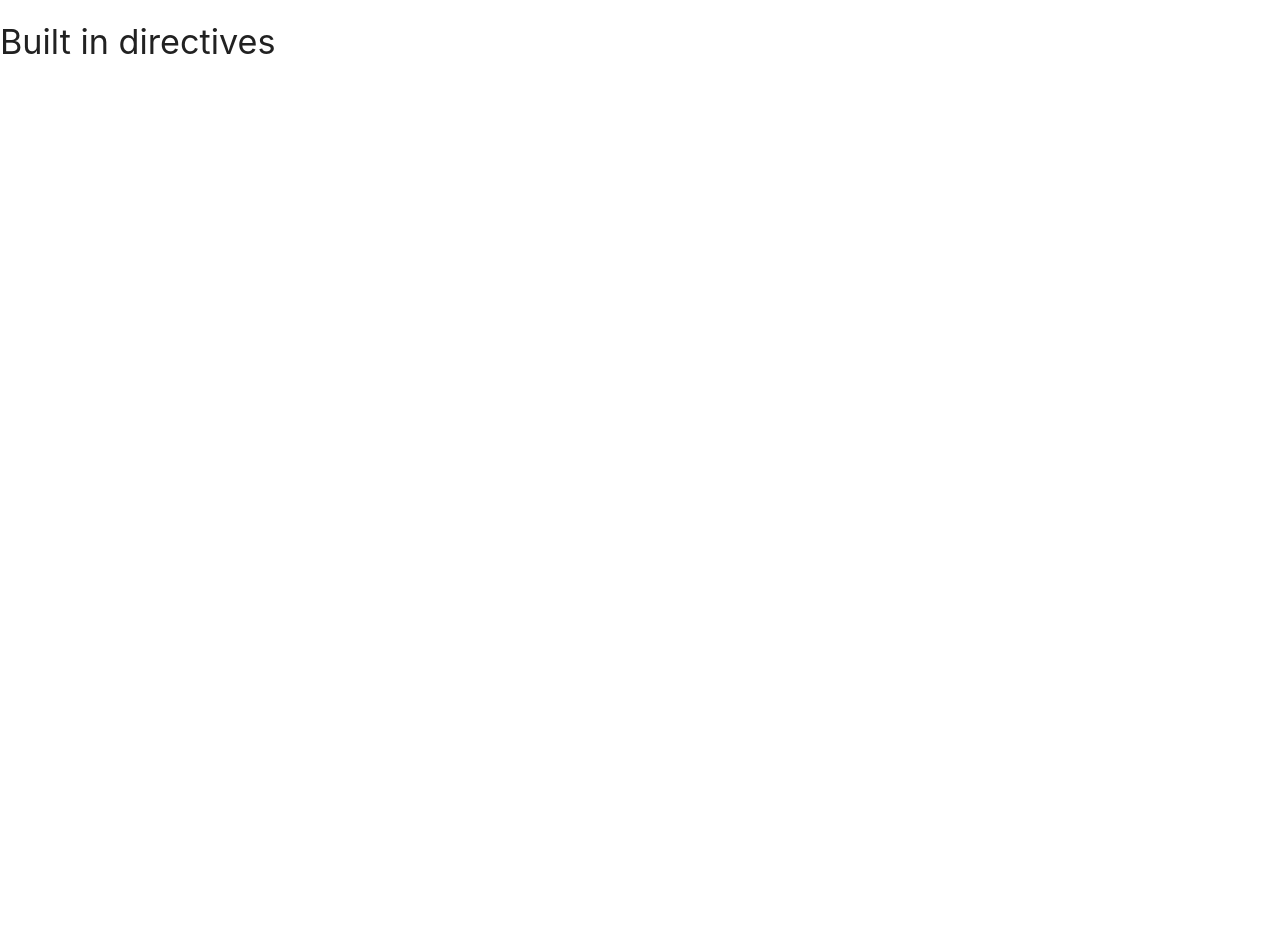
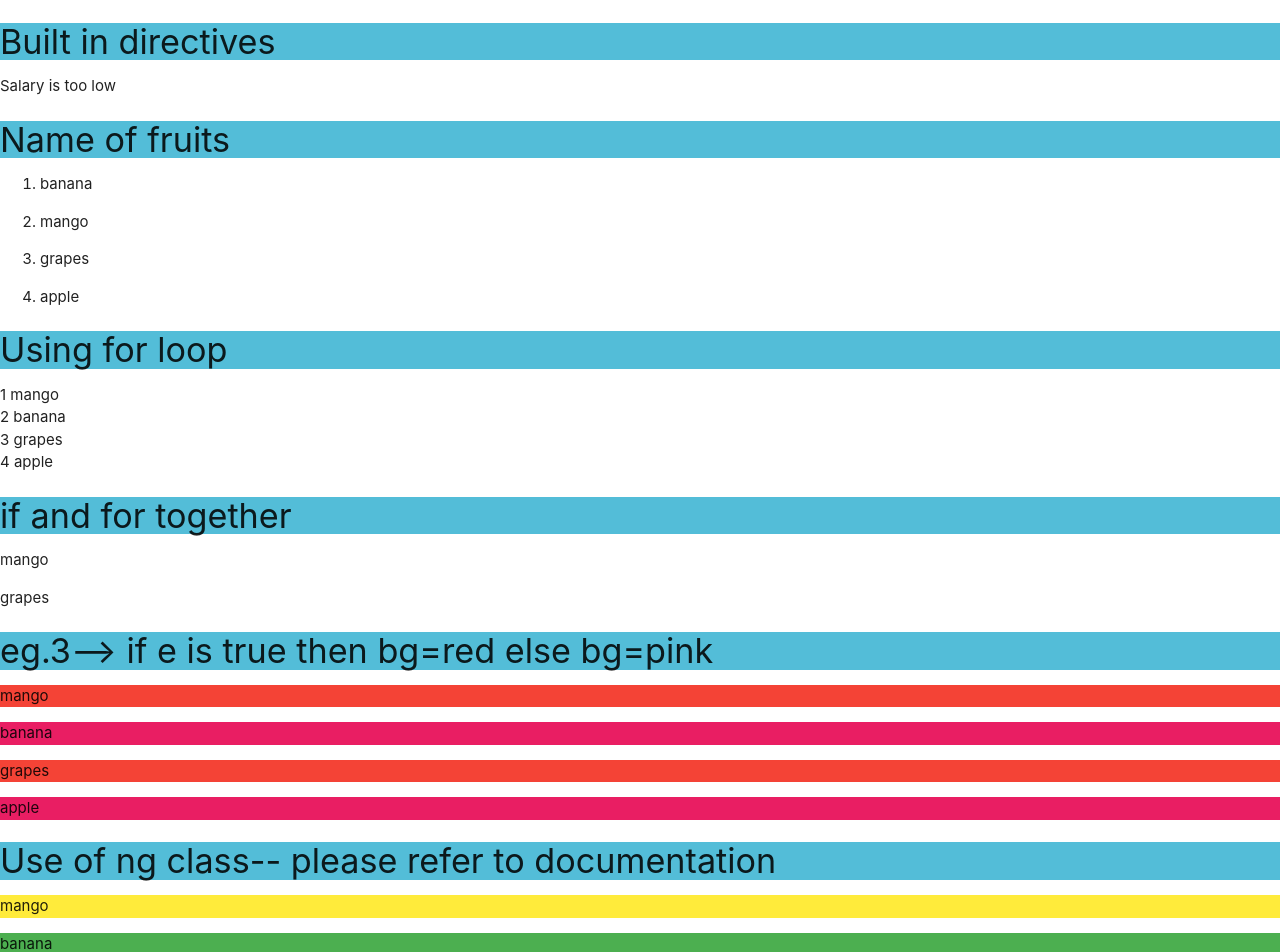
Before and after one commit to Vanijoshi107/Angular-Concepts, an Angular app: page / in a window 1280 px wide. Shown: the top 952 px of the page. Before the commit the page ends 800 px from the top, so only its background shows below. Built offline with nearby package versions, Linux system fonts and the light colour scheme.

Commit message:
directives -*ngIf, *ngFor, ngClass

```diff
--- a/src/app/directives/directives.component.css
+++ b/src/app/directives/directives.component.css
@@ -0,0 +1,3 @@
+h4{
+    background: rgb(83, 189, 216);
+}
--- a/src/app/directives/directives.component.html
+++ b/src/app/directives/directives.component.html
@@ -1,2 +1,55 @@
 <h4>Built in directives</h4>
 <!-- 1.28.34 -->
+
+<!-- ng if is a structural directive which we use frequently -->
+
+<p *ngIf= "salary>50; else lowsal"> Bete mauj kar di.. </p> <!-- if block -->
+<!-- else block  -->
+<ng-template #lowsal>
+    <p>Salary is too low</p>
+</ng-template>
+<!-- We use ng-template as else block + we have to give it an id where we can write else condition.. and in ngIf block we have to write its(else) id -->
+
+
+<!-- repetative code -->
+<h4>Name of fruits</h4>
+<ol>
+    <li><p>{{fruits[1]}} </p></li>
+    <li><p>{{fruits[0]}} </p></li>
+    <li><p>{{fruits[2]}} </p></li>
+    <li><p>{{fruits[3]}} </p></li>
+</ol>
+
+<!-- using for loop  eg1-->
+<h4>Using for loop</h4>
+<ul>
+    <li *ngFor="let f of fruits; index as i"> {{i+1}} {{f}} </li><!-- variable f iterating in fruits -->
+</ul>
+
+<!-- using if and for together -->
+<h4>if and for together</h4>
+<ul>
+    <li *ngFor="let f of fruits; even as e">
+        <p *ngIf="e">
+            {{f}} <!-- only fruits with even indexes will be shown -->
+        </p>
+    </li>
+</ul>
+<h4>eg.3--> if e is true then bg=red else bg=pink</h4>
+<ul>
+    <li *ngFor="let f of fruits; even as e" [class]="e? 'red': 'pink'">
+        <p>
+            {{f}}
+        </p>
+    </li>
+</ul>
+
+<!-- ngclass -->
+<h4>Use of ng class-- please refer to documentation</h4>
+<ul>
+    <li *ngFor="let f of fruits; even as e" [ngClass]="{'yellow':e , 'green':!e}">
+        <p>
+            {{f}}
+        </p>
+    </li>
+</ul>
--- a/src/app/directives/directives.component.ts
+++ b/src/app/directives/directives.component.ts
@@ -5,11 +5,9 @@ import { Component, OnInit } from '@angular/core';
   templateUrl: './directives.component.html',
   styleUrls: ['./directives.component.css']
 })
-export class DirectivesComponent implements OnInit {
+export class DirectivesComponent{
+  salary:number= 10;
 
-  constructor() { }
-
-  ngOnInit(): void {
-  }
+  fruits:string[]=['mango', 'banana', 'grapes', 'apple']
 
 }
```
